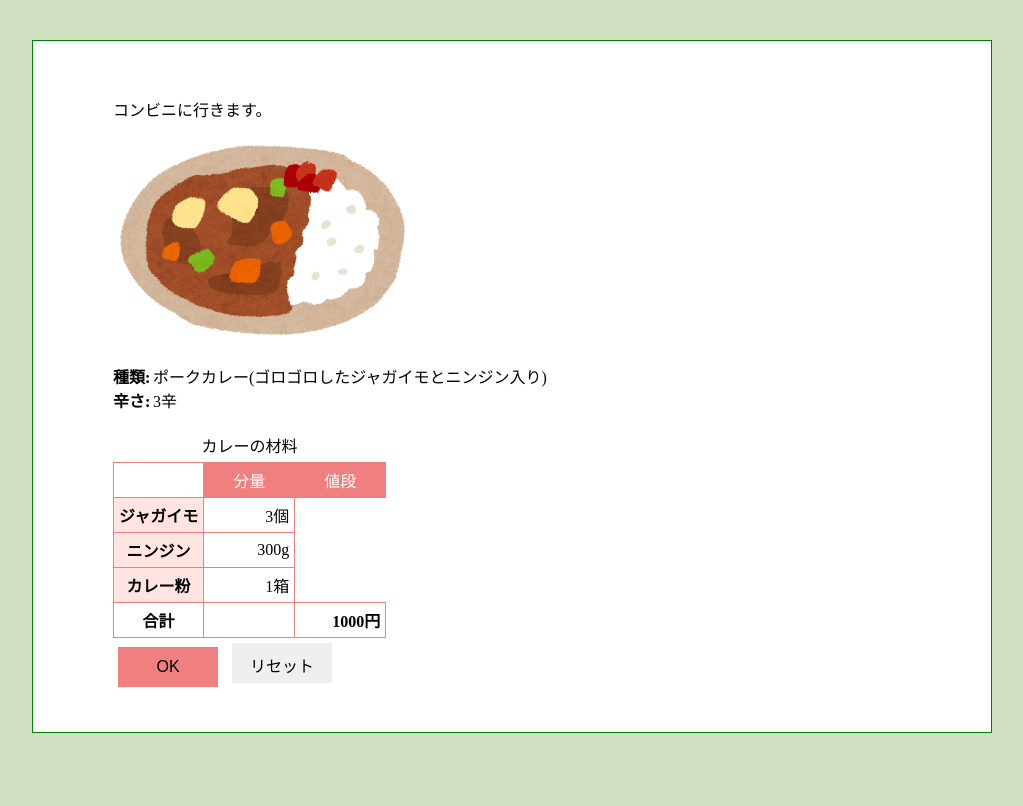
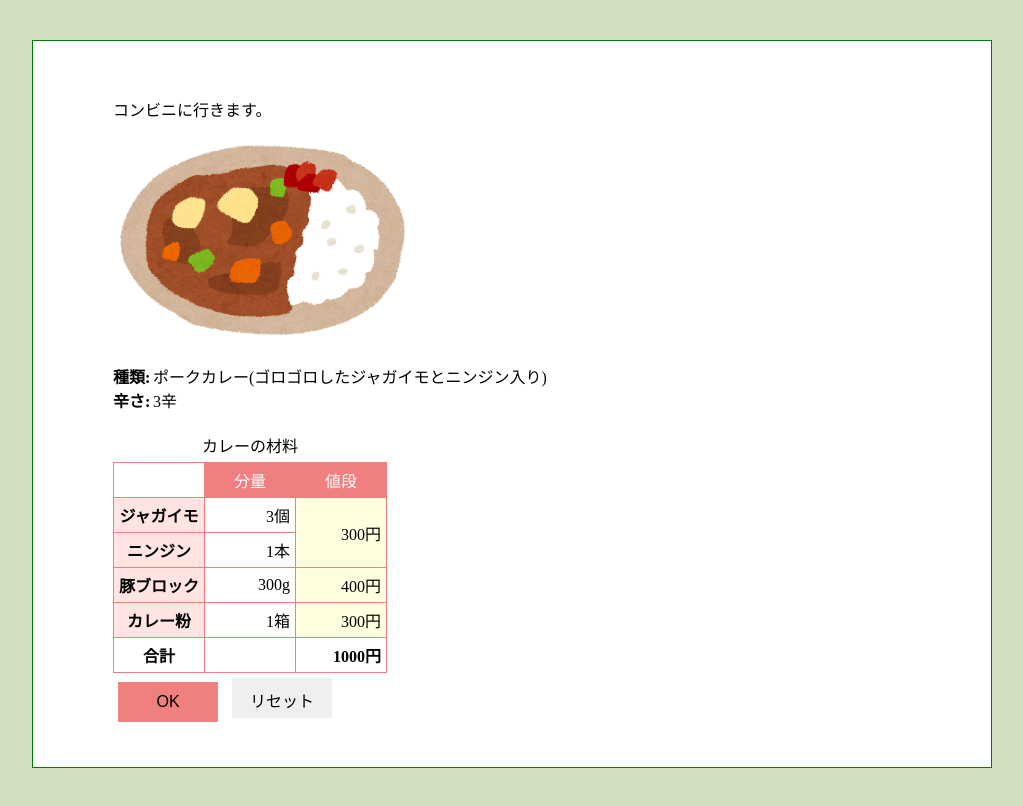
Before and after one commit to sikibou753/web2-4, a plain HTML site: page index.html in a window 1280 px wide. Shown: the whole page, without its empty margins (128-1151 px from the left). Drawn offline with Linux system fonts and the light colour scheme.

Commit message:
Update index.html

```diff
--- a/index.html
+++ b/index.html
@@ -23,12 +23,13 @@
             <tr><th></th><td>分量</td><td>値段</td><tr>
           </thead>
           <tbody>
-          <tr><th>ジャガイモ</th><td>3個</td></tr>
-          <tr><th>ニンジン</th><td>300g</td></tr>
-          <tr><th>カレー粉</th><td>1箱</td></tr>
+          <tr><th>ジャガイモ</th><td>3個</td><td rowspan="2">300円</td></tr>
+          <tr><th>ニンジン</th><td>1本</td></tr>
+          <tr><th>豚ブロック</th><td>300g</td><td>400円</tr>
+          <tr><th>カレー粉</th><td>1箱</td><td>300円</td></tr>
           </tbody>
           <tfoot>
-            <tr><th>合計</th><td></td><td>1000円</td></tr>
+            <tr><th>合計</th><td></td><td colspan="2">1000円</td></tr>
           </tfoot>
         </table>
       </section>
```
